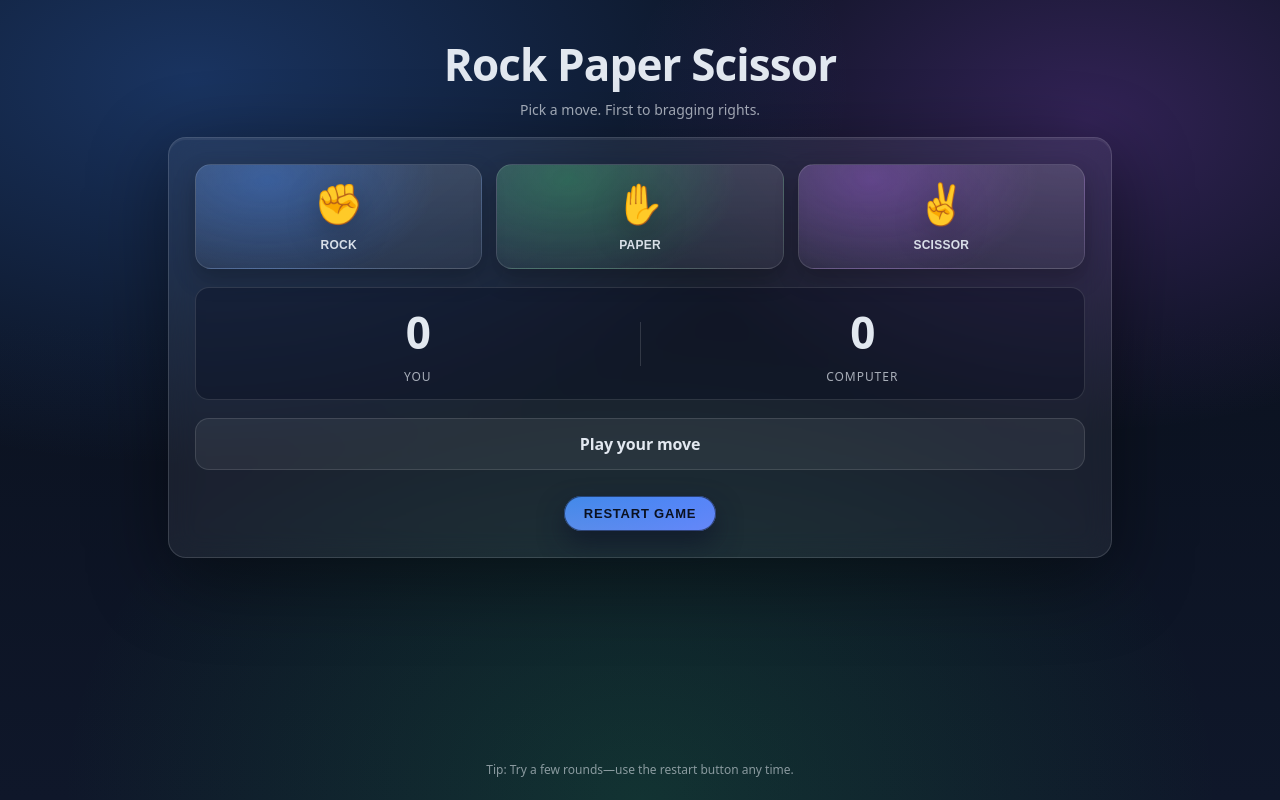
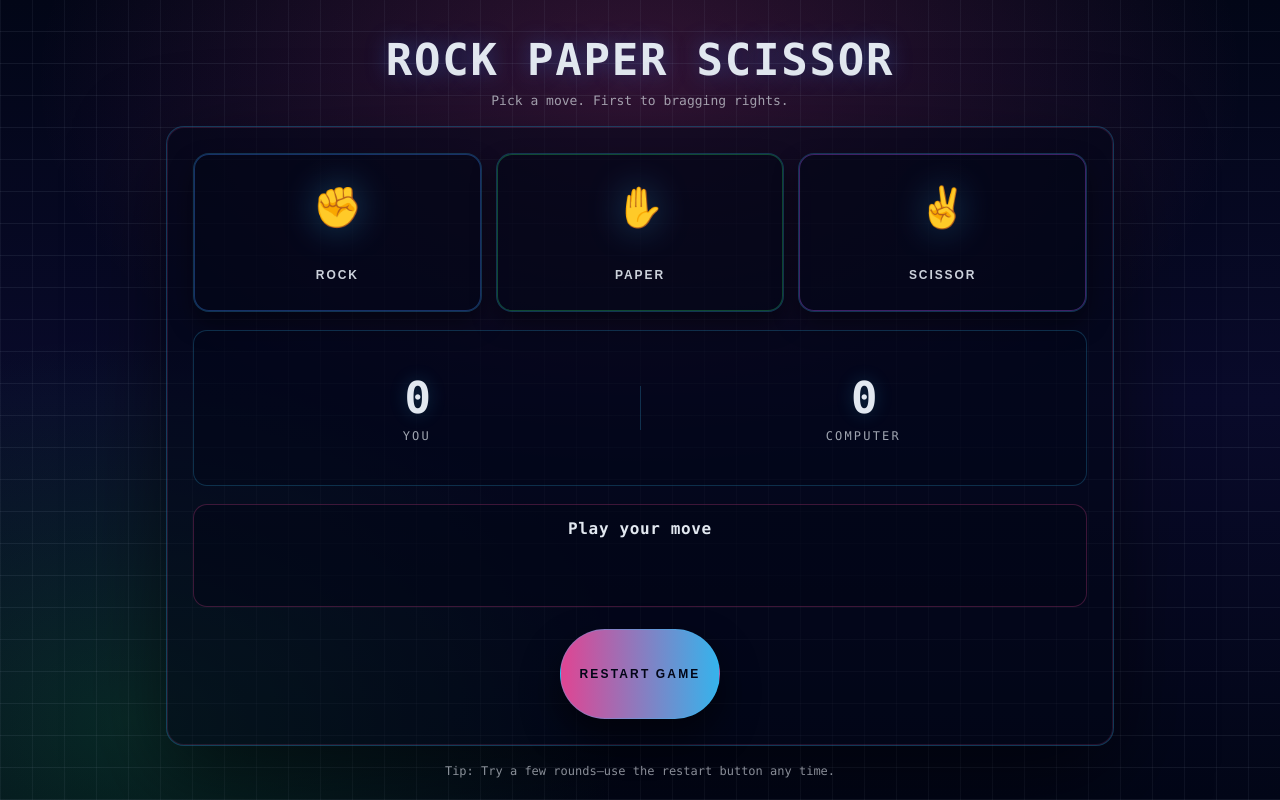
Before and after one commit to sheikhsulaiman11/stone-paper-scissor, a plain HTML site: page index.html in a window 1280 px wide. Drawn offline with Linux system fonts and the light colour scheme.

Commit message:
changed the css file

```diff
--- a/styles.css
+++ b/styles.css
@@ -1,266 +1,137 @@
 *,
 *::before,
-*::after {
-  box-sizing: border-box;
+*::after { box-sizing: border-box; }
+
+html, body { height: 100%; }
+
+body{
+  margin:0;
+  font-family: ui-monospace, SFMono-Regular, Menlo, Monaco, Consolas, "Liberation Mono", monospace;
+  color:#e2e8f0;
+  background:
+    linear-gradient(transparent 0 0),
+    repeating-linear-gradient(0deg, rgba(148,163,184,.10) 0 1px, transparent 1px 32px),
+    repeating-linear-gradient(90deg, rgba(148,163,184,.08) 0 1px, transparent 1px 32px),
+    radial-gradient(1100px 700px at 50% 10%, rgba(236,72,153,.20), transparent 55%),
+    radial-gradient(900px 700px at 10% 90%, rgba(34,197,94,.18), transparent 55%),
+    linear-gradient(180deg,#020617 0%, #090a2a 50%, #020617 100%);
 }
 
-html,
-body {
-  height: 100%;
-}
-
-body {
-  margin: 0;
-  color: #0f172a;
-  font-family: ui-sans-serif, system-ui, -apple-system, Segoe UI, Roboto, Helvetica,
-    Arial, "Apple Color Emoji", "Segoe UI Emoji";
-  background:
-    radial-gradient(1200px 700px at 15% 10%, rgba(59, 130, 246, 0.30), transparent 55%),
-    radial-gradient(900px 600px at 85% 15%, rgba(168, 85, 247, 0.25), transparent 52%),
-    radial-gradient(1000px 800px at 50% 100%, rgba(34, 197, 94, 0.16), transparent 58%),
-    linear-gradient(180deg, #0b1220 0%, #0b1220 40%, #0f172a 100%);
-}
-
-.app {
-  min-height: 100%;
-  display: grid;
-  grid-template-rows: auto 1fr auto;
-  gap: 18px;
+.app{
+  min-height:100%;
   max-width: 980px;
-  margin: 0 auto;
-  padding: 28px 18px 22px;
-}
-
-.app__header {
-  text-align: center;
-}
-
-.app__title {
-  margin: 6px 0 6px;
-  font-size: clamp(28px, 3.8vw, 44px);
-  letter-spacing: -0.02em;
-  color: #e2e8f0;
-}
-
-.app__subtitle {
-  margin: 0;
-  color: rgba(226, 232, 240, 0.72);
-  font-size: 14px;
-}
-
-.card {
-  width: 100%;
-  align-self: start;
-  background: rgba(255, 255, 255, 0.06);
-  border: 1px solid rgba(255, 255, 255, 0.14);
-  border-radius: 18px;
-  box-shadow:
-    0 20px 80px rgba(0, 0, 0, 0.45),
-    0 2px 0 rgba(255, 255, 255, 0.06) inset;
-  backdrop-filter: blur(14px);
-  padding: clamp(16px, 2.6vw, 26px);
-  display: grid;
+  margin:0 auto;
+  padding: 28px 16px 22px;
+  display:grid;
+  grid-template-rows:auto 1fr auto;
   gap: 18px;
 }
 
-.choices-grid {
-  display: grid;
-  grid-template-columns: repeat(3, minmax(0, 1fr));
+.app__header{ text-align:center; }
+.app__title{
+  margin: 6px 0 8px;
+  font-size: clamp(28px, 3.8vw, 44px);
+  letter-spacing: .04em;
+  text-transform: uppercase;
+  text-shadow: 0 0 22px rgba(59,130,246,.35);
+}
+.app__subtitle{ margin:0; color: rgba(226,232,240,.70); font-size: 13px; }
+
+.card{
+  border-radius: 18px;
+  padding: clamp(16px, 2.6vw, 26px);
+  display:grid;
+  gap: 18px;
+  border: 1px solid rgba(56,189,248,.28);
+  background: rgba(2,6,23,.55);
+  box-shadow:
+    0 0 0 1px rgba(236,72,153,.14) inset,
+    0 30px 90px rgba(0,0,0,.55);
+}
+
+.choices-grid{
+  display:grid;
+  grid-template-columns: repeat(3, minmax(0,1fr));
   gap: 14px;
 }
 
-.choice {
-  appearance: none;
-  border: 1px solid rgba(255, 255, 255, 0.12);
+.choice{
   border-radius: 16px;
-  background: linear-gradient(180deg, rgba(255, 255, 255, 0.10), rgba(255, 255, 255, 0.05));
-  color: #e2e8f0;
+  border: 1px solid rgba(56,189,248,.25);
+  background: rgba(2,6,23,.55);
+  color:#e2e8f0;
   padding: 16px 14px;
-  cursor: pointer;
-  transition: transform 160ms ease, background 160ms ease, border-color 160ms ease, box-shadow 160ms ease;
-  box-shadow: 0 10px 22px rgba(0, 0, 0, 0.25);
-  display: grid;
-  place-items: center;
+  cursor:pointer;
+  display:grid;
+  place-items:center;
   gap: 10px;
-  user-select: none;
+  transition: transform 140ms ease, box-shadow 140ms ease, border-color 140ms ease;
+  box-shadow: 0 12px 24px rgba(0,0,0,.45);
 }
 
-.choice__icon {
-  font-size: clamp(28px, 4.2vw, 40px);
-  filter: drop-shadow(0 10px 16px rgba(0, 0, 0, 0.25));
+.choice:hover{
+  transform: translateY(-2px);
+  border-color: rgba(236,72,153,.55);
+  box-shadow: 0 0 0 2px rgba(56,189,248,.22), 0 18px 36px rgba(0,0,0,.55);
 }
 
-.choice__label {
-  font-weight: 650;
-  letter-spacing: 0.02em;
+.choice__icon{ font-size: clamp(28px, 4.2vw, 40px); filter: drop-shadow(0 0 18px rgba(56,189,248,.35)); }
+.choice__label{ font-weight: 900; letter-spacing: .16em; text-transform: uppercase; font-size: 12px; opacity: .9; }
+
+#rock   { box-shadow: 0 0 0 1px rgba(59,130,246,.35) inset, 0 12px 24px rgba(0,0,0,.45); }
+#paper  { box-shadow: 0 0 0 1px rgba(34,197,94,.35) inset, 0 12px 24px rgba(0,0,0,.45); }
+#scissor{ box-shadow: 0 0 0 1px rgba(168,85,247,.35) inset, 0 12px 24px rgba(0,0,0,.45); }
+
+.score-board{
+  display:grid;
+  grid-template-columns: 1fr auto 1fr;
+  gap: 14px;
+  align-items:center;
+  padding: 14px;
+  border-radius: 14px;
+  border: 1px solid rgba(56,189,248,.22);
+  background: rgba(2,6,23,.40);
+}
+
+.score{ text-align:center; }
+.score__value{ margin:0; font-size: 44px; font-weight: 900; letter-spacing:-.04em; text-shadow: 0 0 18px rgba(56,189,248,.22); }
+.score__label{ margin:6px 0 0; font-size: 12px; letter-spacing:.18em; text-transform: uppercase; color: rgba(226,232,240,.70); }
+.score__divider{ width:1px; height:44px; background: rgba(56,189,248,.22); }
+
+.message{
+  border-radius: 14px;
+  border: 1px solid rgba(236,72,153,.25);
+  background: rgba(2,6,23,.55);
+  padding: 14px;
+  text-align:center;
+}
+#msg{ margin:0; font-weight: 900; letter-spacing:.04em; }
+
+.controls{ display:flex; justify-content:center; margin-top: 4px; }
+
+.primary-button{
+  border: 1px solid rgba(56,189,248,.30);
+  border-radius: 999px;
+  padding: 10px 18px;
+  background: linear-gradient(90deg, rgba(236,72,153,.95), rgba(56,189,248,.95));
+  color: #020617;
+  font-weight: 900;
+  letter-spacing: .18em;
   text-transform: uppercase;
   font-size: 12px;
-  opacity: 0.95;
+  cursor:pointer;
+  box-shadow: 0 18px 36px rgba(0,0,0,.55);
+  transition: transform 140ms ease, filter 140ms ease;
 }
+.primary-button:hover{ transform: translateY(-1px); filter: brightness(1.05); }
+.primary-button:active{ transform: translateY(0) scale(.98); }
+.primary-button:focus-visible{ outline:none; box-shadow: 0 0 0 4px rgba(56,189,248,.35), 0 18px 36px rgba(0,0,0,.55); }
 
-.choice:hover {
-  transform: translateY(-2px);
-  border-color: rgba(255, 255, 255, 0.22);
-  background: linear-gradient(180deg, rgba(255, 255, 255, 0.14), rgba(255, 255, 255, 0.06));
+.app__footer{ text-align:center; color: rgba(226,232,240,.60); font-size: 12px; }
+.app__hint{ margin:0; }
+
+@media (max-width: 640px){
+  .choices-grid{ grid-template-columns: 1fr; }
+  .score-board{ grid-template-columns: 1fr; }
+  .score__divider{ display:none; }
 }
-
-.choice:active {
-  transform: translateY(0px) scale(0.99);
-}
-
-.choice:focus-visible {
-  outline: none;
-  box-shadow:
-    0 0 0 4px rgba(59, 130, 246, 0.45),
-    0 10px 22px rgba(0, 0, 0, 0.25);
-}
-
-/* subtle color accents per choice */
-#rock {
-  background:
-    radial-gradient(280px 180px at 25% 15%, rgba(59, 130, 246, 0.35), transparent 60%),
-    linear-gradient(180deg, rgba(255, 255, 255, 0.12), rgba(255, 255, 255, 0.05));
-}
-#paper {
-  background:
-    radial-gradient(280px 180px at 25% 15%, rgba(34, 197, 94, 0.28), transparent 60%),
-    linear-gradient(180deg, rgba(255, 255, 255, 0.12), rgba(255, 255, 255, 0.05));
-}
-#scissor {
-  background:
-    radial-gradient(280px 180px at 25% 15%, rgba(168, 85, 247, 0.30), transparent 60%),
-    linear-gradient(180deg, rgba(255, 255, 255, 0.12), rgba(255, 255, 255, 0.05));
-}
-
-.score-board {
-  display: grid;
-  grid-template-columns: 1fr auto 1fr;
-  gap: 14px;
-  align-items: center;
-  padding: 14px 14px;
-  border-radius: 14px;
-  border: 1px solid rgba(255, 255, 255, 0.12);
-  background: rgba(2, 6, 23, 0.30);
-}
-
-.score {
-  text-align: center;
-}
-
-.score__value {
-  margin: 0;
-  font-size: 44px;
-  font-weight: 800;
-  letter-spacing: -0.03em;
-  color: #e2e8f0;
-}
-
-.score__label {
-  margin: 6px 0 0;
-  color: rgba(226, 232, 240, 0.72);
-  font-size: 12px;
-  letter-spacing: 0.08em;
-  text-transform: uppercase;
-}
-
-.score__divider {
-  width: 1px;
-  height: 44px;
-  background: rgba(255, 255, 255, 0.14);
-}
-
-.message {
-  border-radius: 14px;
-  border: 1px solid rgba(255, 255, 255, 0.12);
-  background: rgba(255, 255, 255, 0.06);
-  padding: 14px 14px;
-  text-align: center;
-}
-
-#msg {
-  margin: 0;
-  color: #e2e8f0;
-  font-weight: 650;
-  letter-spacing: -0.01em;
-}
-
-.app__footer {
-  text-align: center;
-  color: rgba(226, 232, 240, 0.58);
-  font-size: 12px;
-}
-
-.app__hint {
-  margin: 0;
-}
-
-.controls {
-  margin-top: 8px;
-  display: flex;
-  justify-content: center;
-}
-
-.primary-button {
-  appearance: none;
-  border: none;
-  border-radius: 999px;
-  padding: 10px 20px;
-  font-size: 13px;
-  font-weight: 600;
-  letter-spacing: 0.06em;
-  text-transform: uppercase;
-  cursor: pointer;
-  color: #0b1120;
-  background:
-    radial-gradient(150% 150% at 0% 0%, rgba(59, 130, 246, 0.9), rgba(129, 140, 248, 0.9)),
-    linear-gradient(90deg, #22c55e, #3b82f6, #a855f7);
-  background-size: 180% 180%;
-  background-position: 10% 50%;
-  box-shadow:
-    0 12px 26px rgba(15, 23, 42, 0.75),
-    0 0 0 1px rgba(15, 23, 42, 0.6) inset;
-  transition:
-    transform 140ms ease,
-    box-shadow 140ms ease,
-    background-position 160ms ease,
-    filter 140ms ease;
-}
-
-.primary-button:hover {
-  transform: translateY(-1px);
-  background-position: 40% 50%;
-  box-shadow:
-    0 16px 30px rgba(15, 23, 42, 0.85),
-    0 0 0 1px rgba(15, 23, 42, 0.6) inset;
-  filter: brightness(1.03);
-}
-
-.primary-button:active {
-  transform: translateY(0) scale(0.97);
-  box-shadow:
-    0 10px 22px rgba(15, 23, 42, 0.80),
-    0 0 0 1px rgba(15, 23, 42, 0.7) inset;
-}
-
-.primary-button:focus-visible {
-  outline: none;
-  box-shadow:
-    0 0 0 3px rgba(248, 250, 252, 0.95),
-    0 0 0 6px rgba(59, 130, 246, 0.7),
-    0 14px 30px rgba(15, 23, 42, 0.9);
-}
-
-@media (max-width: 640px) {
-  .choices-grid {
-    grid-template-columns: 1fr;
-  }
-
-  .score-board {
-    grid-template-columns: 1fr;
-    gap: 10px;
-  }
-
-  .score__divider {
-    display: none;
-  }
-}
```
